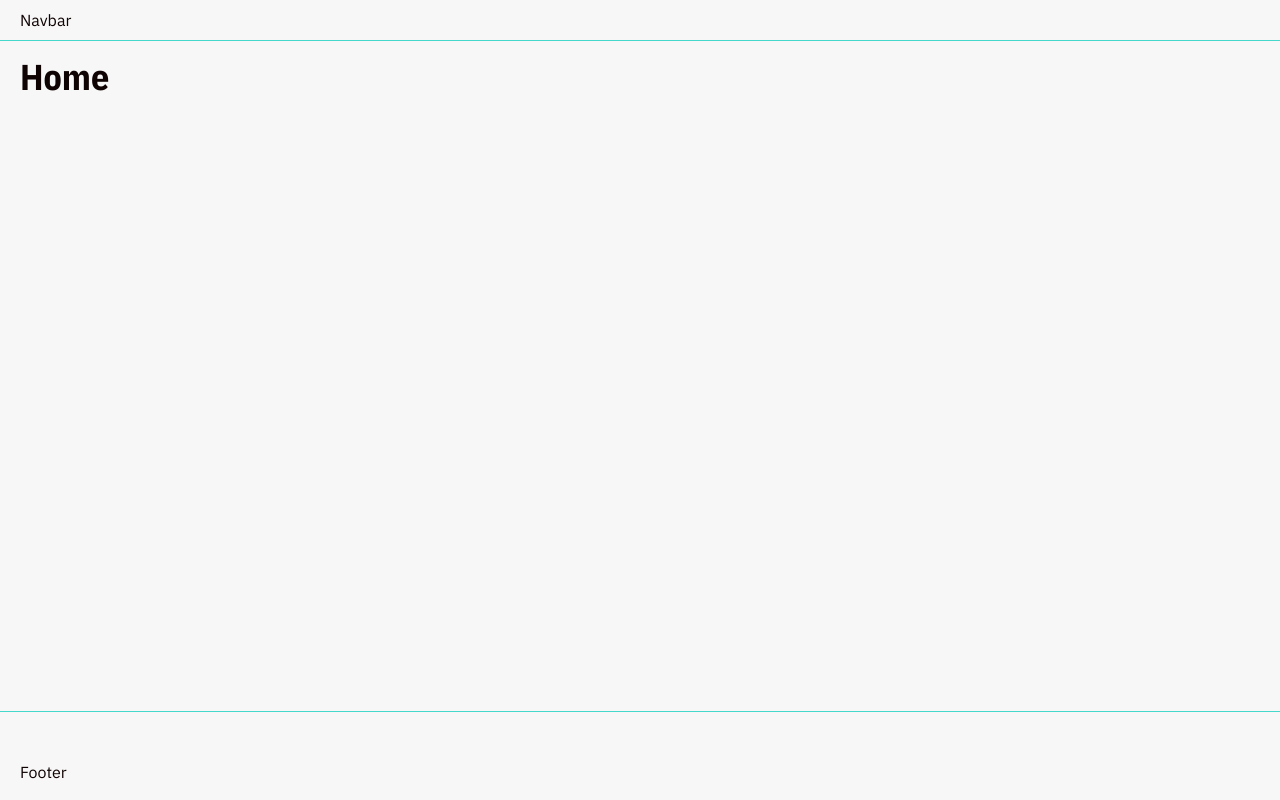
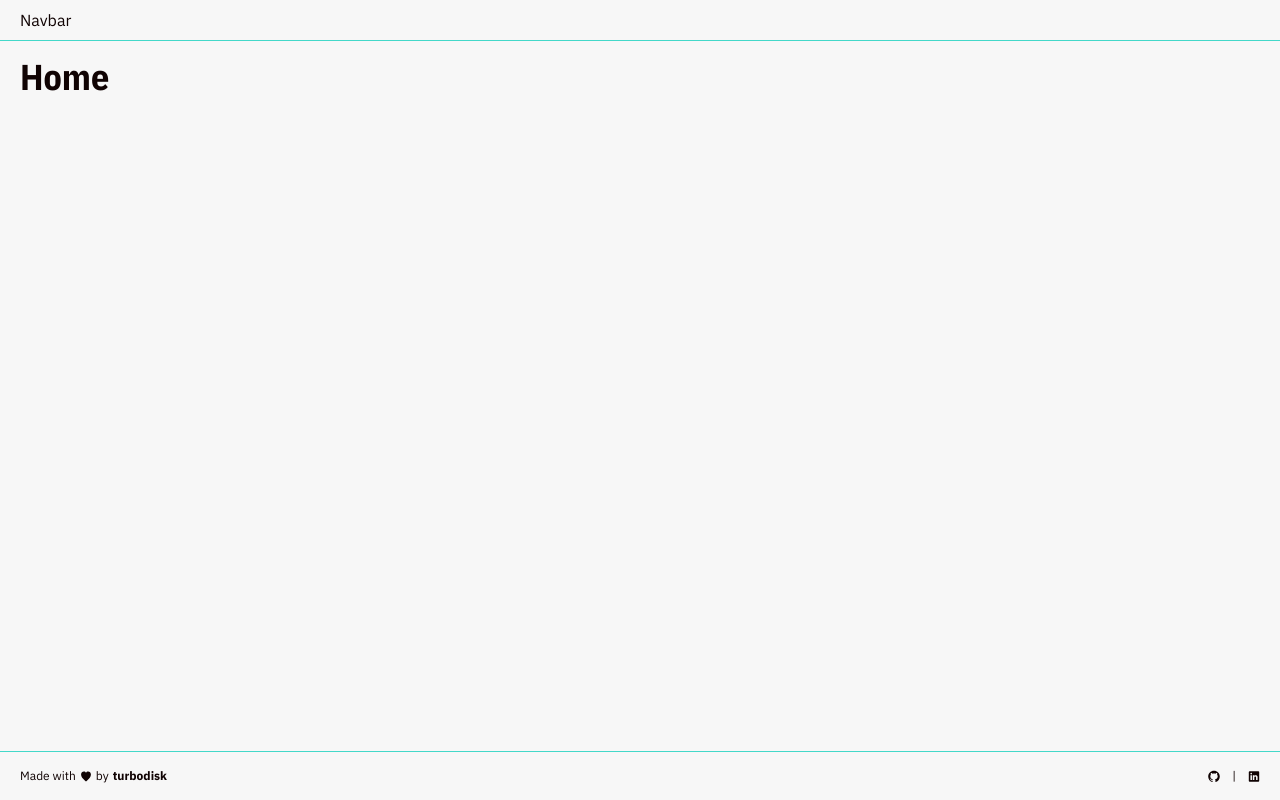
Before and after one commit to diegograssino/meetme, a Next.js app: page / in a window 1280 px wide. Built offline with nearby package versions, Linux system fonts and the light colour scheme.

Commit message:
Refactor css system, add footer content, add tailwind file to get to work vscode extension

```diff
--- a/components/UI/Footer/index.tsx
+++ b/components/UI/Footer/index.tsx
@@ -1,11 +1,39 @@
+import {
+  GitHubLogoIcon,
+  HeartFilledIcon,
+  LinkedInLogoIcon,
+} from "@radix-ui/react-icons";
+import Link from "next/link";
 import Container from "../Container";
 
 const Footer = () => {
   return (
-    <footer className="mt-auto">
-      <div className="h-4 pt-4 border-t border-accent" />
-      <Container className="pt-8 pb-4">Footer</Container>
-    </footer>
+    <div className="mt-auto">
+      <div className="h-4" />
+      <footer className="text-xs border-t border-accent ">
+        <Container className="py-4 flex justify-between items-center gap-1">
+          <div className="flex items-center gap-3">
+            <p className="flex flex-row justify-center gap-1">
+              <span>Made with</span>
+              <span className="flex items-center">
+                <HeartFilledIcon width={12} />
+              </span>
+              <span>by</span>
+              <span className="font-bold">turbodisk</span>
+            </p>
+          </div>
+          <div className="flex items-center gap-3">
+            <Link href="">
+              <GitHubLogoIcon width={12} />
+            </Link>
+            <span>|</span>
+            <Link href="">
+              <LinkedInLogoIcon width={12} />
+            </Link>
+          </div>
+        </Container>
+      </footer>
+    </div>
   );
 };
 
--- a/styles/globals.css
+++ b/styles/globals.css
@@ -4,6 +4,7 @@
   --background: #f7f7f7;
   --foreground: #100303;
   --accent: #43d8c9;
+  --text-icon: 0.9375rem;
 }
 
 @theme inline {
@@ -12,6 +13,7 @@
   --color-accent: var(--accent);
   --font-content: var(--font-content);
   --font-heading: var(--font-heading);
+  --text-icon: var(--text-icon);
 }
 
 @media (prefers-color-scheme: dark) {
--- /dev/null
+++ b/tailwind.config.ts
@@ -0,0 +1 @@
+// JUST TO GET TO WORK TAILWIND INTELLISENSE EXTENSION
```
